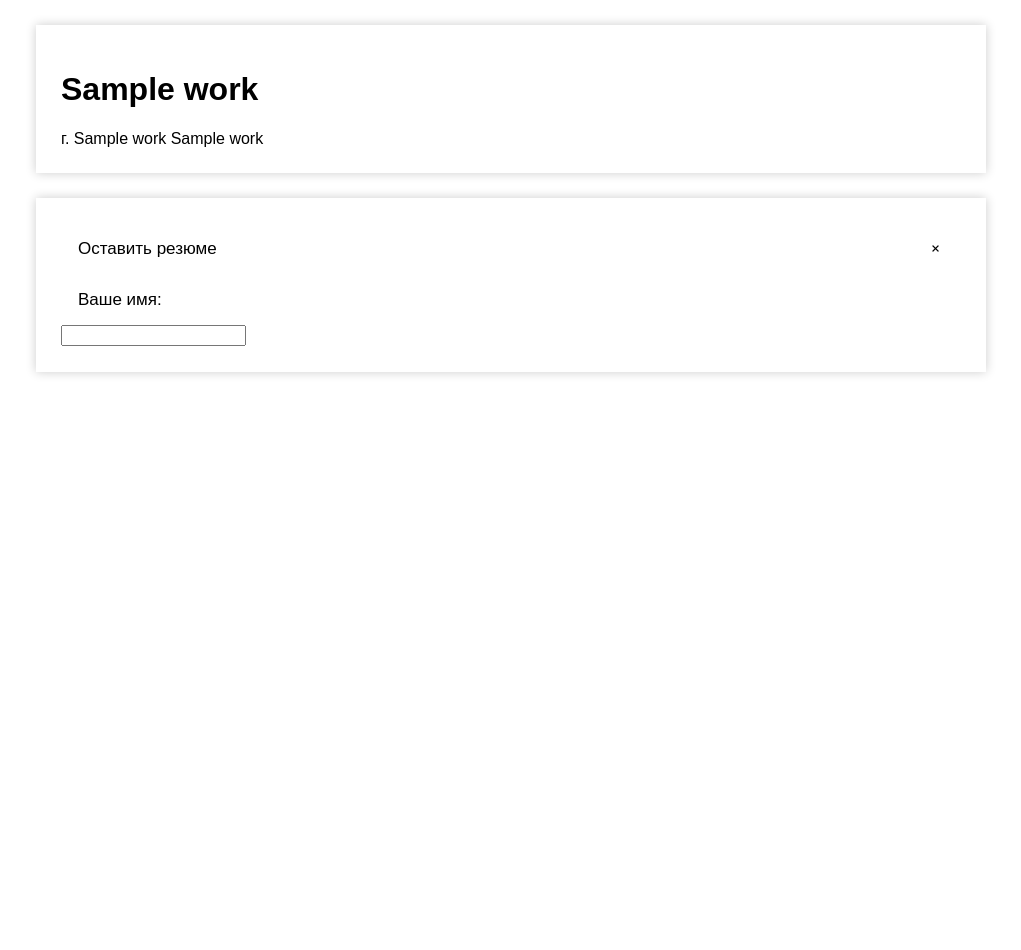
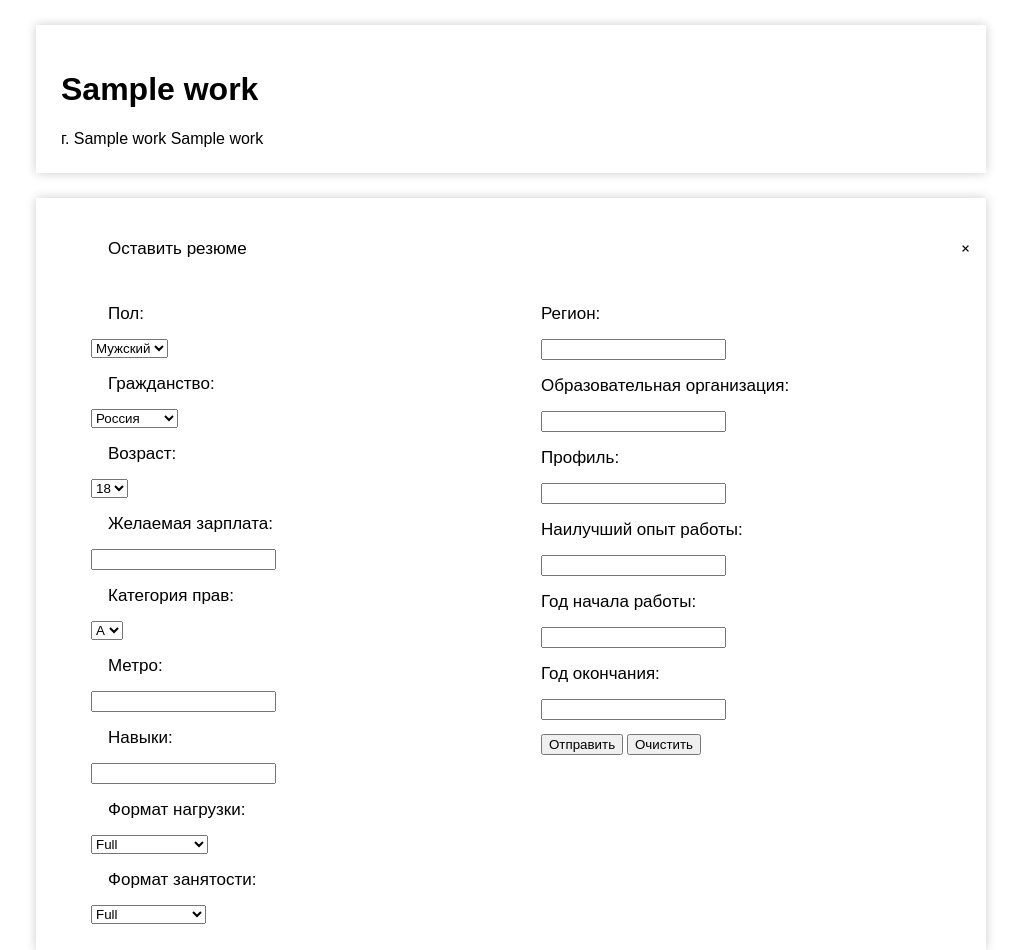
Before and after one commit to OverHome/AI-Sorter, a Flask app: template Server/templates/work.html in a window 1280 px wide, after a click on "Оставить резюме". Shown: the whole page, without its empty margins (129-1150 px from the left). Before the commit the page ends 376 px from the top, so only its background shows below. Run offline with Flask 2, Linux system fonts and the light colour scheme; the template is opened without the code that fills it: most values are stand-ins (such as "Sample title", 1, 10 or a date in 2020).

Commit message:
add data form

```diff
--- a/Server/static/css/index.css
+++ b/Server/static/css/index.css
@@ -34,6 +34,13 @@ html, body {
     padding: 25px;
     margin: 15px auto;
 }
+
+.frame{
+    float:left;
+    width: 50%
+}
+
+
 .data{
     opacity: 1;
 }
@@ -41,6 +48,7 @@ html, body {
   position: relative;
   margin-bottom: 1px;
   width: 100%;
+  left: 30px;
   overflow: hidden;
 }
 
--- a/Server/templates/work.html
+++ b/Server/templates/work.html
@@ -18,8 +18,95 @@
                 <label for="pesontedan-one">Оставить резюме</label>
                 <div class="pesontedan-content">
                     <form class="data" action="/conclusion" method="POST">
-                        <label>Ваше имя:</label>
-                        <input type="text" id="name" name="name" required>
+                        <p><input name="id" type="hidden" value="1337"></p>
+                        <p><input name="textfield" type="hidden" value="{{work[3]}}"></p>
+
+                        <div class="frame">
+                            <label>Пол:</label>
+                            <select name="sex">
+                               <option value="2">Мужский</option>
+                               <option value="1">Женский</option>
+                            </select>
+
+                            <label>Гражданство:</label>
+                            <select name="citizenship">
+                                <option value="1">Россия</option>
+                                <option value="0">Не Россия</option>
+                            </select>
+
+                            <label>Возраст:</label>
+                            <select name="age">
+                                <option selected value="18">18</option>
+                                {% for i in range(19, 100) %}
+                                <option value="{{i}}">{{i}}</option>
+                                {% endfor %}
+                           </select>
+
+                            <label>Желаемая зарплата:</label>
+                            <input name="Salary" type="text">
+
+                            <label>Категория прав:</label>
+                            <select name="driverLicense">
+                                <option value="A">A</option>
+                                <option value="B">B</option>
+                                <option value="C">C</option>
+                                <option value="D">D</option>
+                            </select>
+
+                            <label>Метро:</label>
+                            <input name="subway" type="text">
+
+                            <label>Навыки:</label>
+                            <input name="skills" type="text">
+
+                            <label>Формат нагрузки:</label>
+                            <select name="employment">
+                                <option value="Full">Full</option>
+                                <option value="Part">Part</option>
+                                <option value="Look-out">Look-out</option>
+                                <option value="Change">Change</option>
+                                <option value="Not full">Not full</option>
+                                <option value="Does not matter">Does not matter</option>
+                            </select>
+
+                            <label>Формат занятости:</label>
+                            <select name="shedule">
+                                <option value="Full">Full</option>
+                                <option value="Flex">Flex</option>
+                                <option value="Project">Project</option>
+                                <option value="Stage">Stage</option>
+                                <option value="Volunteering<">Volunteering</option>
+                                <option value="does not matter">does not matter</option>
+                            </select>
+                        </div>
+
+
+
+                        <div>
+                            <label>Регион:</label>
+                            <input name="candidateregion" type="text">
+
+                            <label>Образовательная организация:</label>
+                            <input name="university" type="text">
+
+                            <label>Профиль:</label>
+                            <input name="faculty" type="text">
+
+                            <label>Наилучший опыт работы:</label>
+                            <input name="position" type="text">
+
+                            <label>Год начала работы:</label>
+                            <input name="fromyear" type="text">
+
+                            <label>Год окончания:</label>
+                            <input name="toyear" type="text">
+                        </div>
+
+
+                        <p>
+                            <input type="submit" value="Отправить">
+                            <input type="reset" value="Очистить">
+                        </p>
                     </form>
                 </div>
             </div>
```
